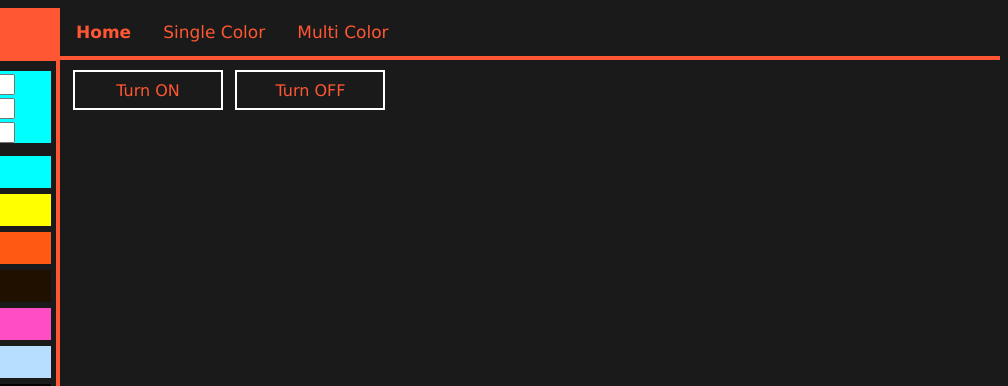
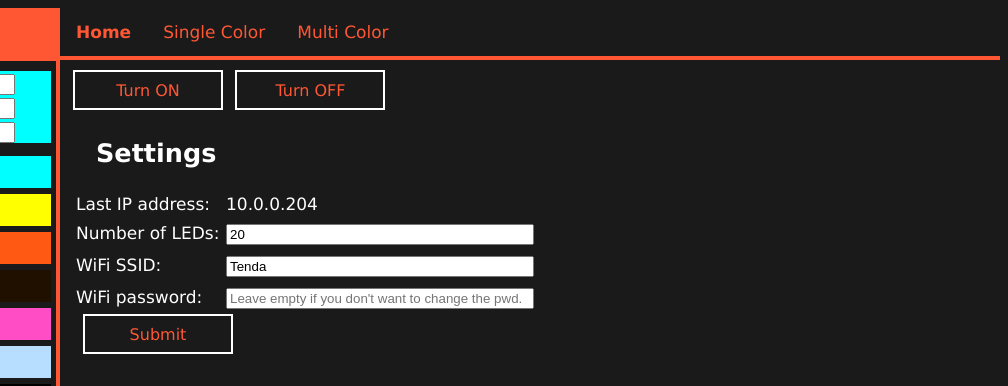
Before and after one commit to maplac/StringLights, a website: page NodeJsServer/index.html in a window 1280 px wide. Shown: the top 386 px of the page, 272-1280 px from the left. Drawn offline with Linux system fonts and the light colour scheme.

Commit message:
Index page: added settings form.

```diff
--- a/NodeJsServer/index.css
+++ b/NodeJsServer/index.css
@@ -1,3 +1,30 @@
 #content button {
     border: 2px solid white;
 }
+h2 {
+	color: white;
+	padding-left: 30px;
+}
+.table_body {
+	padding-left: 10px;
+	padding-bottom: 20px;
+}
+.table_row {
+	color: white;
+	padding: 5px 0px;
+}
+.table_label {
+	float: left;
+	width: 150px;
+}
+.table_value {
+	width: 300px;
+}
+.multiline_text {
+	color: white;
+	padding: 10px;
+}
+#last_ip_address {
+	padding-bottom: 4px;
+	display: inline-block;
+}
--- a/NodeJsServer/index.html
+++ b/NodeJsServer/index.html
@@ -4,9 +4,11 @@
   <meta charset="utf-8">
   <link rel="icon" href="data:,">
   <link rel="stylesheet"href="styles.css">
+  <link rel="stylesheet"href="index.css">
   <link rel="stylesheet"href="color_picker.css">
   <script type="text/javascript"src="color_picker_settings.js"></script>
   <script type="text/javascript"src="color_picker.js"></script>
+  <script type="text/javascript"src="index_settings.js"></script>
   <script type="text/javascript"src="index.js"></script>
   <title>String Lights</title>
 </head>
@@ -28,6 +30,15 @@
     <div id="content">
       <button id="but_on"onclick="clickedTurn(this)">Turn ON</button>
       <button id="but_off"onclick="clickedTurn(this)">Turn OFF</button>
+	  <h2>Settings</h2>
+	  <div class="table_body">
+		  <div class="table_row"><span class="table_label">Last IP address:</span><span id="last_ip_address">---.---.---.---</span><div>
+		  <div class="table_row"><span class="table_label">Number of LEDs:</span><input id="led_count" class="table_value" type="number" min="0" max="100" value="1"></input></div>
+		  <div class="table_row"><span class="table_label">WiFi SSID:</span><input id="wifi_ssid" class="table_value" type="text" maxlength="30"></input></div>
+		  <div class="table_row"><span class="table_label">WiFi password:</span><input id="wifi_passwd" class="table_value" type="text" placeholder="Leave empty if you don't want to change the pwd." maxlength="30"></input></div>
+	  </div>
+	  <button onclick="clickedSubmit()">Submit</button><br>
+	  <div id="submit_label" class="multiline_text"></div>
     </div>
   </div>
 </body>
--- a/NodeJsServer/index.js
+++ b/NodeJsServer/index.js
@@ -1,13 +1,47 @@
+var lastIpAddress = "";
+var ledCount = 0;
+var wifiSsid = "";
+
 function clickedTurn(but){
 	var splitted=but.id.split('_');
 	var http=new XMLHttpRequest();
 	var url="/index";
 	var params="type=cmd&cmd="+splitted[1];
 	sendPost(url, params);
-/*http.open("POST",url,true);
+}
+
+function clickedSubmit(){
+	var http=new XMLHttpRequest();
+	var url="/index";
+	ledCount = document.getElementById("led_count").value;
+	wifiSsid = document.getElementById("wifi_ssid").value;
+	wifiPasswd = document.getElementById("wifi_passwd").value;
+	var params="type=settings&ledcount="+ledCount+"&wifi_ssid="+wifiSsid;
+	if(!wifiSsid){
+		document.getElementById("submit_label").innerHTML = "WiFi SSID can't be empty.";
+		return;
+	}
+	if(wifiPasswd){
+		params += "&wifi_passwd="+wifiPasswd;
+	}
+	//sendPost(url, params);
+	var http=new XMLHttpRequest();
+	http.open("POST",url,true);
 	http.setRequestHeader("Content-type","application/x-www-form-urlencoded");
-http.onreadystatechange=function(){if(http.readyState==4&&http.status==200){}};
-http.send(params);*/
+	http.onreadystatechange=function(){
+		if(http.readyState==4&&http.status==200){
+			//console.log(http.responseText)
+			var label = document.getElementById("submit_label");
+			if(http.responseText === "OK"){
+				label.innerHTML += "<br>Reply received. Settings saved.<br>Restart the device to apply changes.";
+			}else{
+				label.innerHTML += "<br>Reply received. Saving setting failed with error message:<br>"+http.responseText;
+			}
+		}
+	};
+	http.send(params);
+	var label = document.getElementById("submit_label");
+	label.innerHTML = "Submitted. Waiting for reply...";
 }
 
 function colorChanged(){
@@ -17,5 +51,15 @@ function colorChanged(){
 window.onload=function(){
 	cp=JSON.parse(cpstr);
 	cp.c = cp.C[0];
+
+	var settingsTemp = JSON.parse(settingsstr);
+	lastIpAddress = settingsTemp.last_ip_address;
+	ledCount = settingsTemp.led_count;
+	wifiSsid = settingsTemp.wifi_ssid;
+
+	document.getElementById("last_ip_address").innerHTML = lastIpAddress;
+	document.getElementById("led_count").value = ledCount;
+	document.getElementById("wifi_ssid").value = wifiSsid;
+
 	loadColorPicker();
 }
--- /dev/null
+++ b/NodeJsServer/index_settings.js
@@ -0,0 +1 @@
+settingsstr='{"led_count":20, "wifi_ssid":"Tenda", "last_ip_address":"10.0.0.204"}'
--- a/TODO.txt
+++ b/TODO.txt
@@ -1,4 +1,5 @@
 Na stranku index pridat nastaveni: jmena wifi site, heslo, pocet LED.
+Tlacitko na restart.
 
 Na strance index zobrazit posledni pridelenou ip adresu.
 
@@ -8,3 +9,4 @@ Vsechny adresy presmerovat do modulu.
 Pridat moznost nastavit statickou IP.
 
 Pridat post pro nastaveni jedne LED.
+Transparentni mod kdy se rovnou nastavi led. Bez ukladani nastaveni do pameti.
```
Lines whose indentation alone changed are shown as unchanged.
